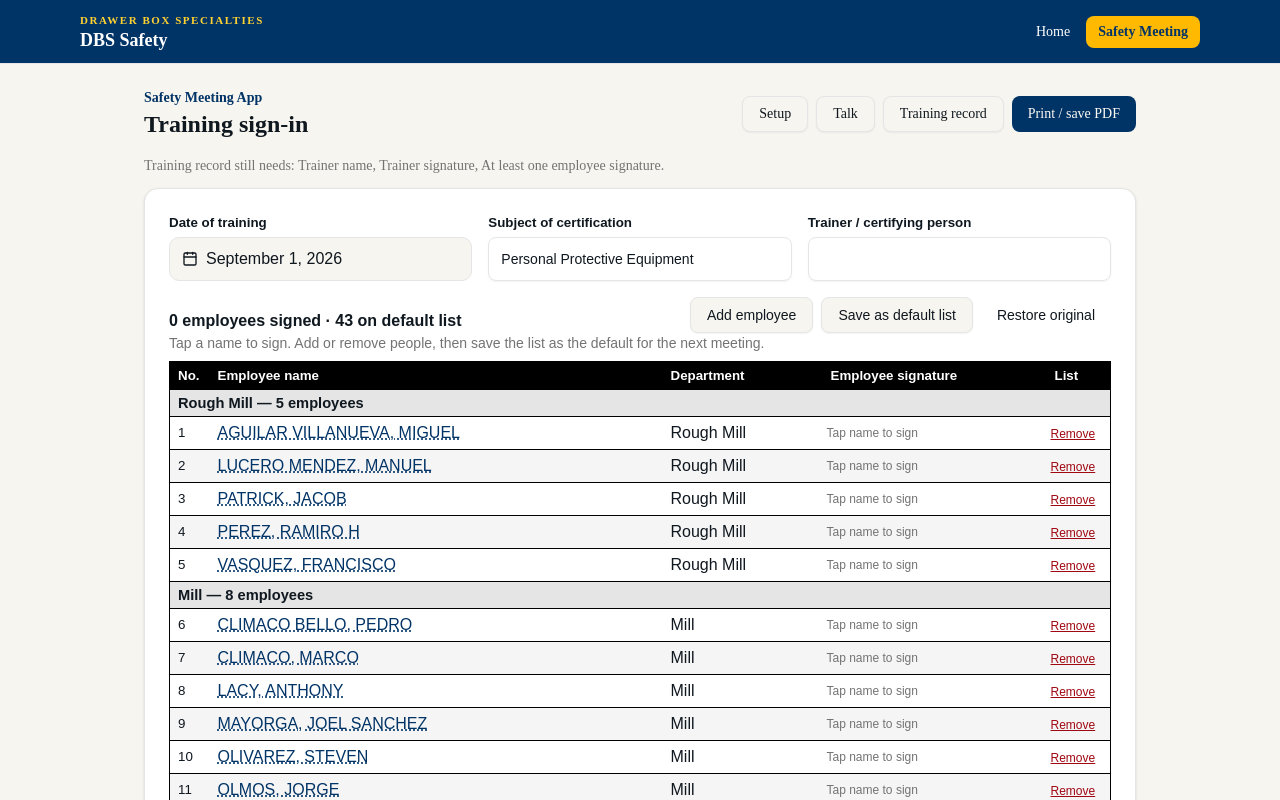
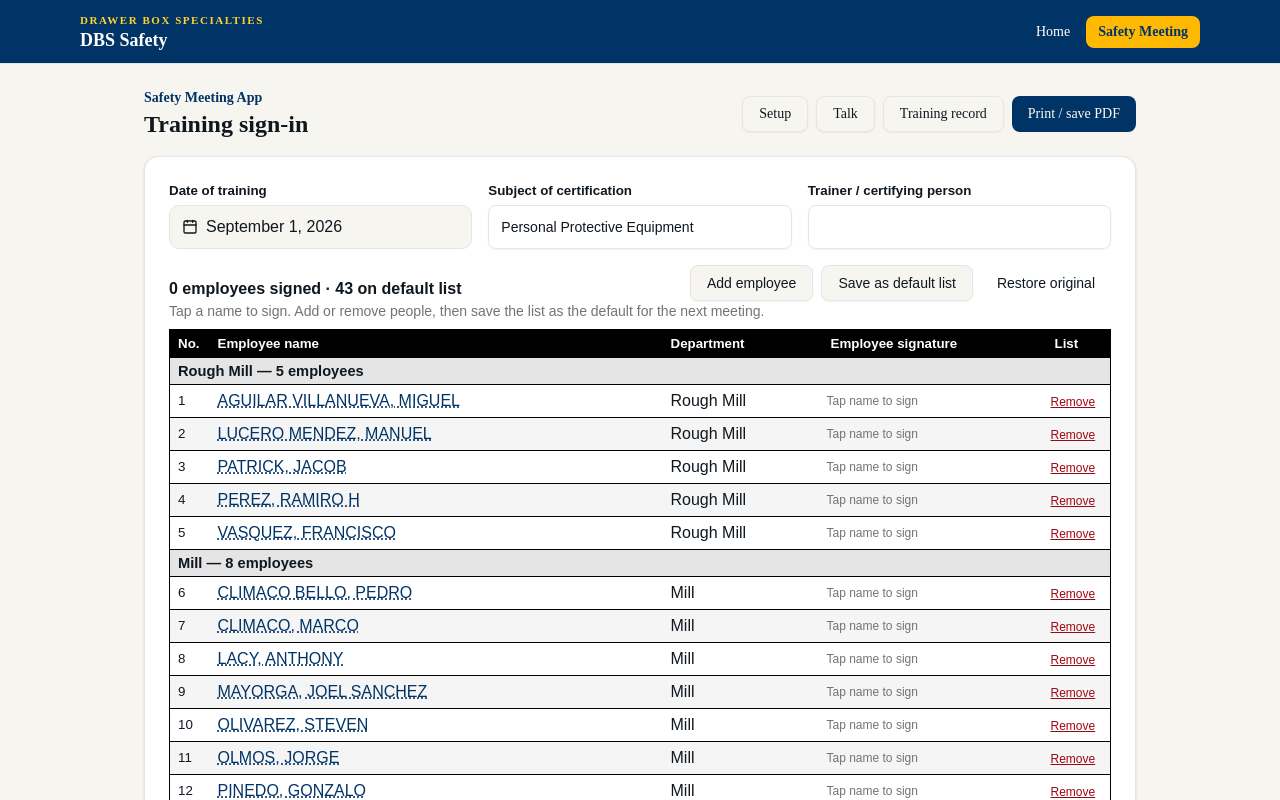
Before and after one commit to drawerboxspecialties-ops/dbs-safety, a Next.js app: page /meetings/sign-in in a window 1280 px wide. Shown: the top 800 px of the page. Built offline with nearby package versions, Linux system fonts and the light colour scheme.

Commit message:
Remove the missing-fields status line from the sign-in sheet.
Co-authored-by: drawerboxspecialties <drawerboxspecialties@gmail.com>

```diff
--- a/src/app/meetings/sign-in/page.tsx
+++ b/src/app/meetings/sign-in/page.tsx
@@ -22,7 +22,6 @@ import {
   TRAINER_CERT,
   buildRoster,
   isSigned,
-  recordGaps,
   rowState as meetingRow,
   type RosterPerson,
 } from "@/lib/meeting-record";
@@ -63,10 +62,6 @@ export default function SignInPage() {
   const [listNote, setListNote] = useState("");
 
   const roster = useMemo(() => buildRoster(employees), [employees]);
-  const gaps = useMemo(
-    () => recordGaps(meeting, roster),
-    [meeting, roster],
-  );
   const departments = departmentOptions(employees);
 
   function rowState(person: RosterPerson): SignRow {
@@ -215,17 +210,6 @@ export default function SignInPage() {
           </Button>
         </div>
       </div>
-
-      {gaps.length > 0 ? (
-        <p className="print:hidden mb-3 text-sm text-muted-foreground">
-          Training record still needs: {gaps.join(", ")}.
-        </p>
-      ) : (
-        <p className="print:hidden mb-3 text-sm text-emerald-800">
-          Date, subject, trainer, and signatures are on file. Open the training
-          record to print or save it.
-        </p>
-      )}
 
       <article className="osha-sheet rounded-xl border bg-white p-4 shadow-sm sm:p-6 print:rounded-none print:border-0 print:p-0 print:shadow-none">
         <div className="mb-3 hidden print:block">
```
